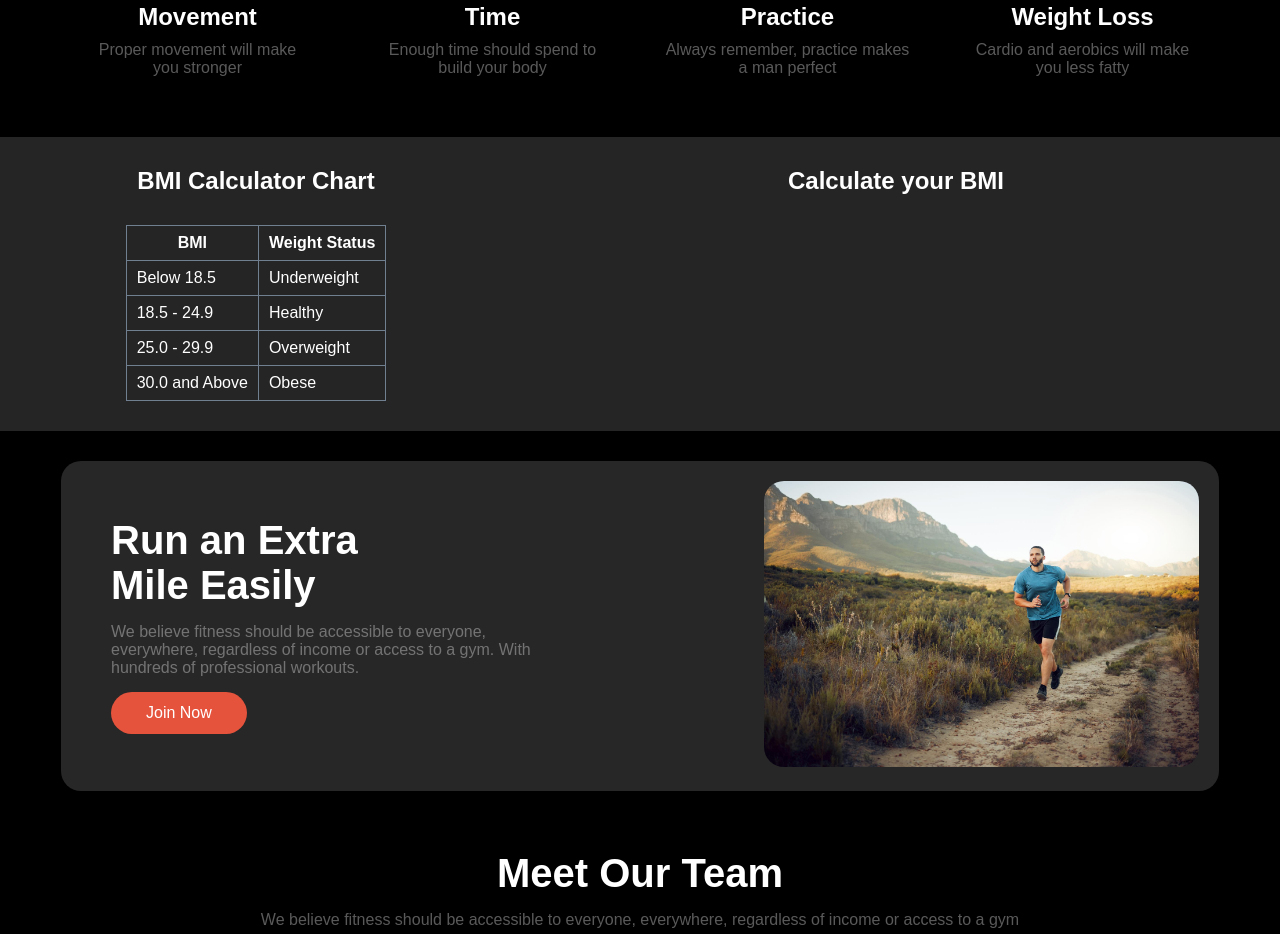
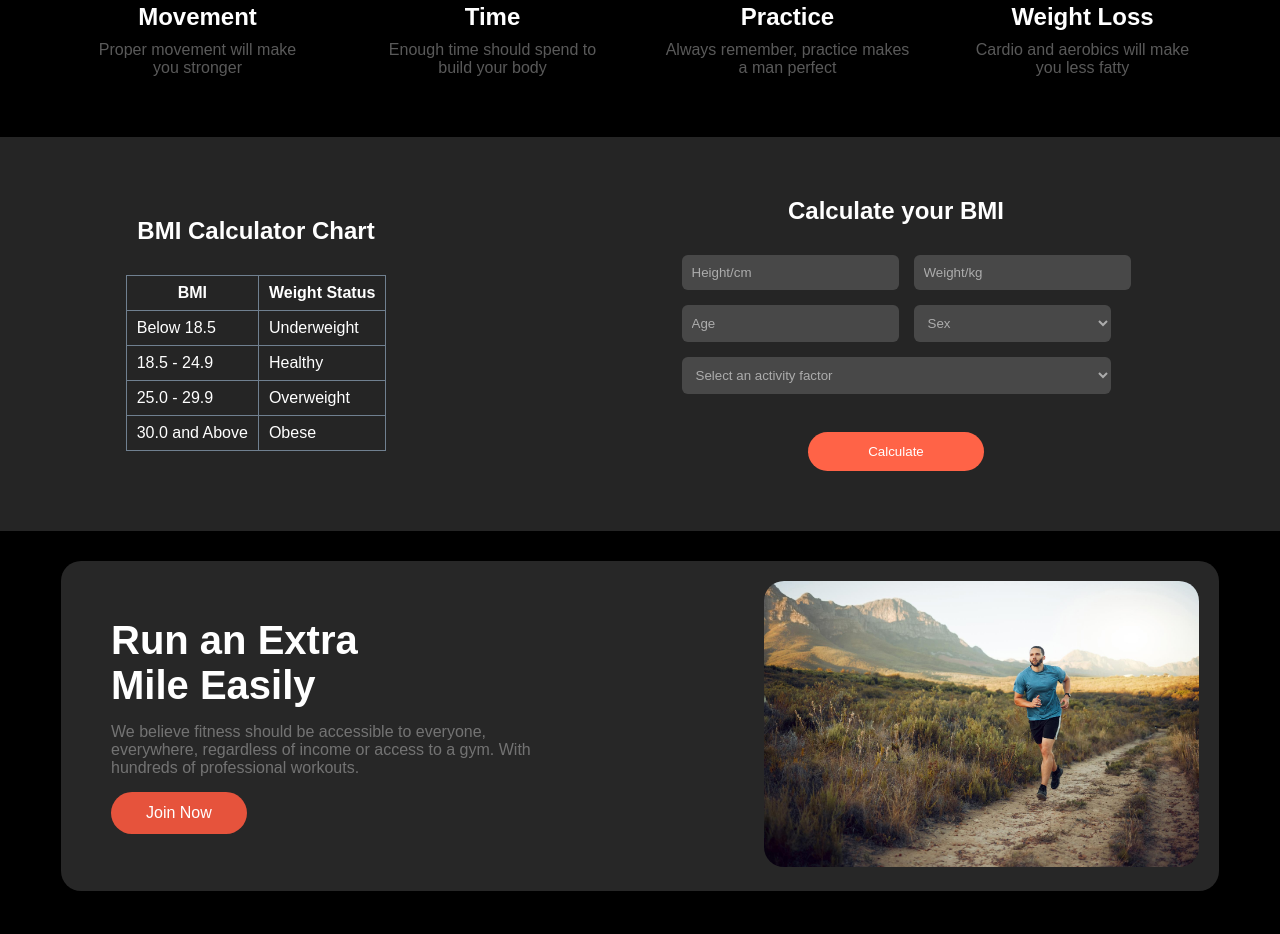
Before and after one commit to SIAM-TheLegend/jm-2, a plain HTML site: page index.html in a window 1280 px wide. Shown: the part 1072-2006 px from the top of the page. Drawn offline with Linux system fonts and the light colour scheme; a web font is replaced by a local one.

Commit message:
BMI Calculator added

```diff
--- a/index.html
+++ b/index.html
@@ -109,6 +109,25 @@
         </div>
         <div class="bmi-form">
           <h2>Calculate your BMI</h2>
+          <form>
+            <div>
+              <input type="number" placeholder="Height/cm" />
+              <input type="number" placeholder="Weight/kg" />
+              <input type="number" placeholder="Age" />
+              <select>
+                <option selected disabled>Sex</option>
+                <option>Male</option>
+                <option>Female</option>
+              </select>
+            </div>
+            <select>
+              <option selected desabled>Select an activity factor</option>
+              <option>Lazy</option>
+              <option>Sometimes</option>
+              <option>Active</option>
+            </select>
+            <button type="submit">Calculate</button>
+          </form>
         </div>
       </section>
 
--- a/style.css
+++ b/style.css
@@ -188,7 +188,7 @@ header section {
 /* BMI CALCULATOR */
 #bmi-calculator {
   display: flex;
-  padding: 30px 0;
+  padding: 60px 0;
   background: rgb(37, 37, 37);
 }
 #bmi-calculator h2 {
@@ -197,6 +197,7 @@ header section {
 #bmi-calculator > div {
   display: flex;
   flex-direction: column;
+  justify-content: center;
   align-items: center;
 }
 table,
@@ -210,6 +211,32 @@ table * {
 }
 .bmi-form{
   width: 60%;
+}
+.bmi-form > form *, .bmi-form > form > div > input::placeholder {
+  color: #acacac;
+}
+.bmi-form > form > div {
+  display: grid;
+  grid-template-columns: repeat(2, 1fr);
+  gap: 15px 35px;
+  margin-bottom: 15px;
+}
+.bmi-form > form > div > input, .bmi-form > form > div > select, .bmi-form > form > select {
+  width: 100%;
+  padding: 10px;
+  border: none;
+  border-radius: 6px;
+  background: #69696986;
+}
+.bmi-form form > button {
+  display: block;
+  margin: auto;
+  margin-top: 38px;
+  padding: 12px 60px;
+  color: white;
+  background: tomato;
+  border: none;
+  border-radius: 50px;
 }
 
 
```
